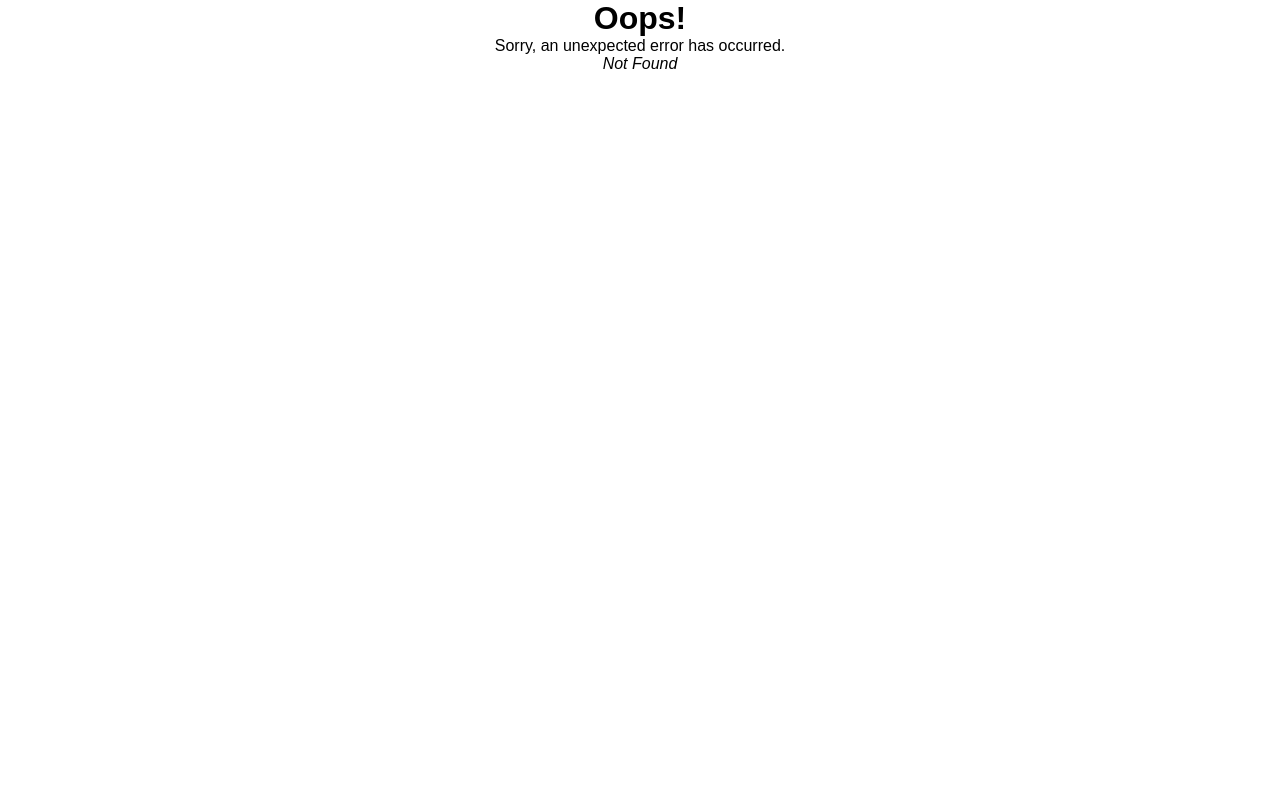
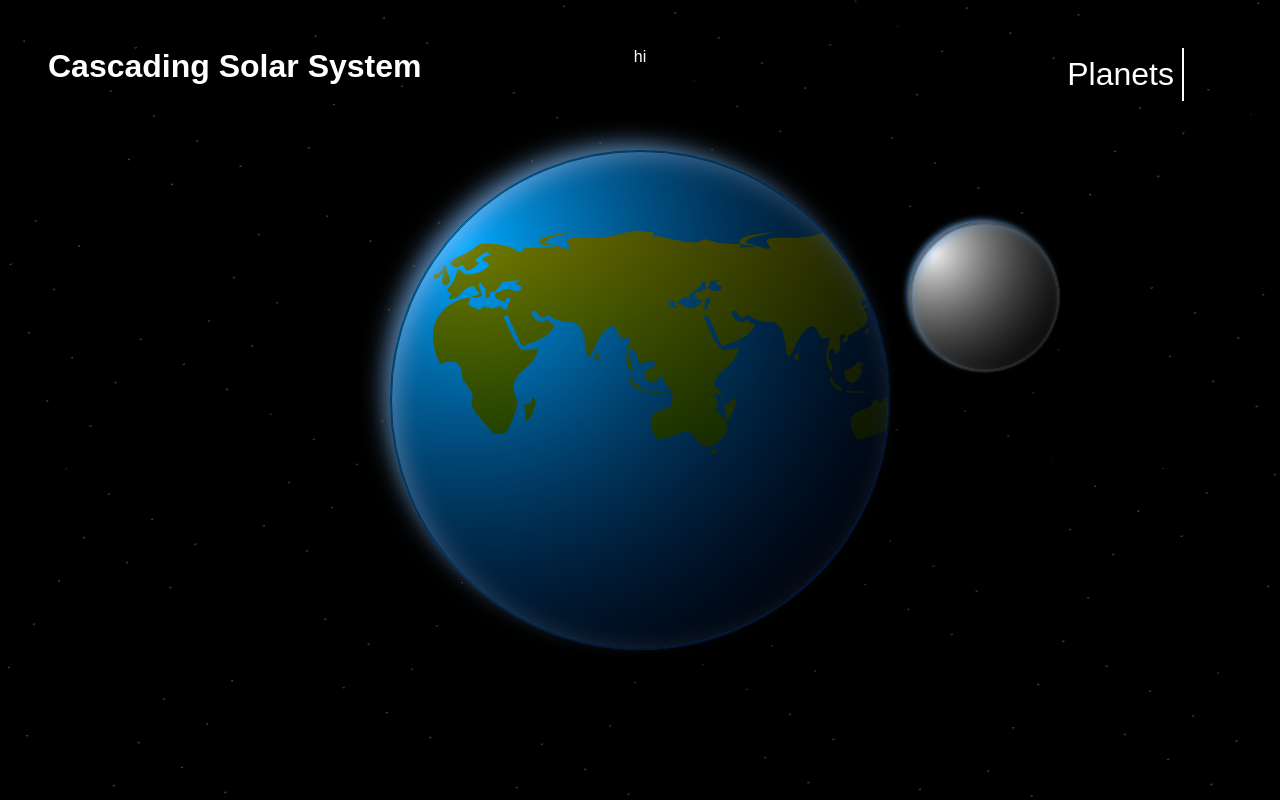
Before and after one commit to matthewtodor/Cascading-Solar-System, a React (Create React App) app in the folder client/: page /planets/earth in a window 1280 px wide. Before the commit this address had no page. Built offline with nearby package versions, Linux system fonts and the light colour scheme.

Commit message:
dropdown hover style

```diff
--- a/client/public/index.html
+++ b/client/public/index.html
@@ -10,7 +10,7 @@
 
 		<link rel="manifest" href="%PUBLIC_URL%/manifest.json" />
 
-		<title>Our Solar System</title>
+		<title>Cascading Solar System</title>
 	</head>
 	<body>
 		<noscript>You need to enable JavaScript to run this app.</noscript>
--- a/client/src/components/navbar/index.js
+++ b/client/src/components/navbar/index.js
@@ -6,12 +6,10 @@ function Navbar() {
 		<div className='nav'>
             <h1>Cascading Solar System</h1>
             <div className='dropdown'>
-                <span className=''>Planets</span>
-                <div className='dropdown-content'>
-                    <Link to={`earth`} className="nav-link">Earth</Link>
-                    <Link to={`mars`} className="nav-link">Mars</Link>
-                    <Link to={`saturn`} className="nav-link">Saturn</Link>
-                </div>
+                <span className='dropdown-head'>Planets</span>
+                <Link to={`planets/earth`} className="nav-link earth-link">Earth</Link>
+                <Link to={`mars`} className="nav-link mars-link">Mars</Link>
+                <Link to={`saturn`} className="nav-link saturn-link">Saturn</Link>
             </div>
 		</div>
 	);
--- a/client/src/components/navbar/style.css
+++ b/client/src/components/navbar/style.css
@@ -8,27 +8,57 @@
     color: white;
 }
 .dropdown {
+    display: flex;
+    flex-direction: column;
     margin-right: 3rem;
     padding: 0.5rem;
+    border-right: 2px solid white;
     font-size: 2rem;
-    background: linear-gradient(90deg, #000000, transparent) transparent;
     font-family: inherit;
     text-decoration: none;
-    transition: background-color 1s;
     place-content: center;
+    position: relative;
+    z-index: 50;
+    background: linear-gradient(90deg, #000000, transparent) transparent;
+    transition: background-color 0.5s;
 }
-.dropdown:hover, .dropdown:focus {
-  background-color: #e91e63;
-  color: #fff;
+.dropdown-head {
+    position: relative;
+    z-index: 20;
 }
-.dropdown-content {
-    display: none;
+.nav-link {
+    color: white;
+    opacity: 0;
     position: absolute;
+    transition: opacity 0.5s ease-out;
+    transition: opacity 0.5s ease-out, top 0.5s;
     z-index: 10;
 }
-.dropdown:hover .dropdown-content {
-    display: block;
+.earth-link {
+    top: 0;
 }
-.nav-link {
-    display: block;
+.mars-link {
+    top: 0;
+    transition: opacity 0.5s ease-out, top 0.5s;
 }
+.saturn-link {
+    top: 0;
+    transition: opacity 0.5s ease-out, top 0.5s;
+}
+.dropdown:hover {
+    background-color: #e91e63;
+    color: #fff;
+}
+.dropdown:hover .nav-link {
+    /* transition: opacity 1s ease-out; */
+    opacity: 1;
+}
+.dropdown:hover .earth-link {
+    top: 45px;
+}
+.dropdown:hover .mars-link {
+    top: 80px;
+}
+.dropdown:hover .saturn-link {
+    top: 115px;
+}
--- a/client/src/index.js
+++ b/client/src/index.js
@@ -19,7 +19,7 @@ const router = createBrowserRouter([
         errorElement: <ErrorPage />,
         children: [
             {
-        path: "planet/1",
+                path: "planets/:name",
                 element: <Details />,
             },
         ],
--- a/client/src/routes/details.css
+++ b/client/src/routes/details.css
@@ -3,7 +3,5 @@
     z-index: 20;
     width: 100vw;
     padding: 3rem;
-    display: flex;
-    justify-content: center;
     color: white;
 }
--- a/client/src/routes/root.jsx
+++ b/client/src/routes/root.jsx
@@ -10,9 +10,9 @@ export default function Root() {
             <div className='App'>
                 <Navbar />
                 <Planets />
+                <Outlet />
             </div>
 
-      <Outlet />
         </>
     );
 }
```
Lines whose indentation alone changed are shown as unchanged.
